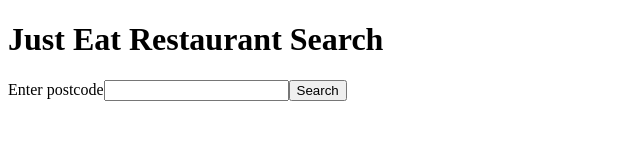
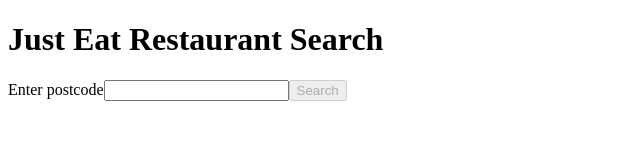
Before and after one commit to wardy-t/just-eat-assignment, a React (Vite) app: page / in a window 1280 px wide. Shown: the top 160 px of the page, without its empty margins (0-640 px from the left). Built offline with nearby package versions, Linux system fonts and the light colour scheme.

Commit message:
improved empty state ux and added err msg for postcode search

```diff
--- a/src/App.jsx
+++ b/src/App.jsx
@@ -7,32 +7,52 @@
 function App() {
   const [postcode, setPostcode] = useState('')
   const [restaurants, setRestaurants] = useState([])
+  const [loading, setLoading] = useState(false)
+  const [error, setError] = useState(null)
+  const [hasSearched, setHasSearched] = useState(false)
 
   async function handleSearch() {
     const cleanedPostcode = postcode.trim()
 
-    if (!cleanedPostcode) {
-      return
-    }
+    if (!cleanedPostcode) return
+
+    setHasSearched(true)
+    setLoading(true)
+    setError(null)
 
     try {
       const data = await fetchRestaurantsByPostcode(cleanedPostcode)
       const mappedRestaurants = mapTopTenRestaurants(data)
       setRestaurants(mappedRestaurants)
-    } catch (error) {
-      console.error(error)
+    } catch (err) {
+      console.error(err)
+      setError('Ooops...something went wrong. Please try again.')
+      setRestaurants([])
+    } finally {
+      setLoading(false)
     }
   }
 
   return (
     <main>
       <h1>Just Eat Restaurant Search</h1>
+
       <PostcodeForm
         postcode={postcode}
         onPostcodeChange={setPostcode}
         onSearch={handleSearch}
+        loading={loading}
       />
-      <RestaurantList restaurants={restaurants} />
+
+      {error && <p>{error}</p>}
+
+      {!error && hasSearched && restaurants.length === 0 && (
+        <p>No restaurants found</p>
+      )}
+
+      {!error && restaurants.length > 0 && (
+        <RestaurantList restaurants={restaurants} />
+      )}
     </main>
   )
 }
--- a/src/components/PostcodeForm.jsx
+++ b/src/components/PostcodeForm.jsx
@@ -1,4 +1,4 @@
-function PostcodeForm({ postcode, onPostcodeChange, onSearch }) {
+function PostcodeForm({ postcode, onPostcodeChange, onSearch, loading }) {
   function handleSubmit(event) {
     event.preventDefault()
     onSearch()
@@ -13,7 +13,9 @@
         value={postcode}
         onChange={(event) => onPostcodeChange(event.target.value)}
       />
-      <button type="submit">Search</button>
+      <button type="submit" disabled={!postcode.trim() || loading}>
+        {loading ? 'Searching...' : 'Search'}
+      </button>
     </form>
   )
 }
```
